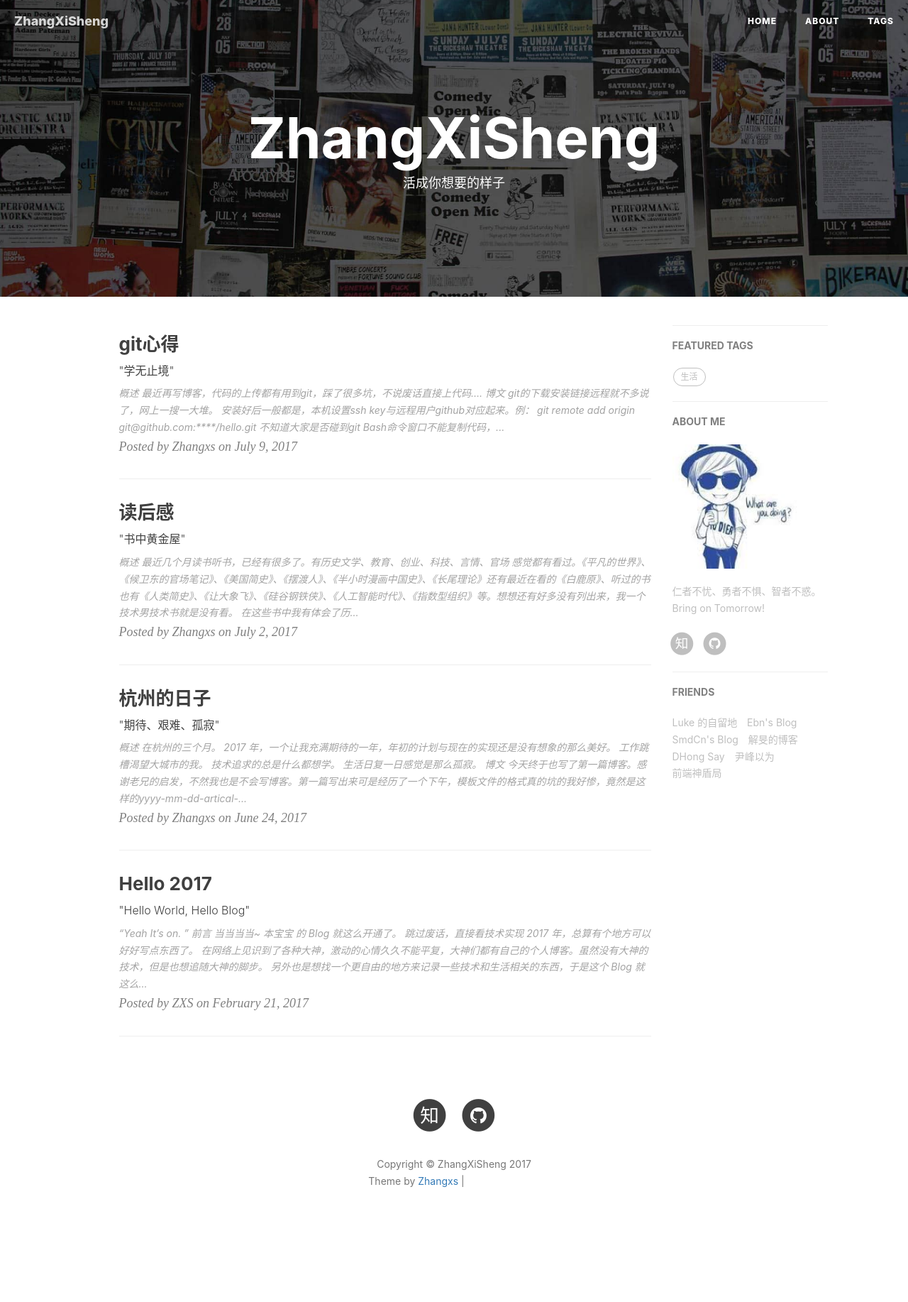
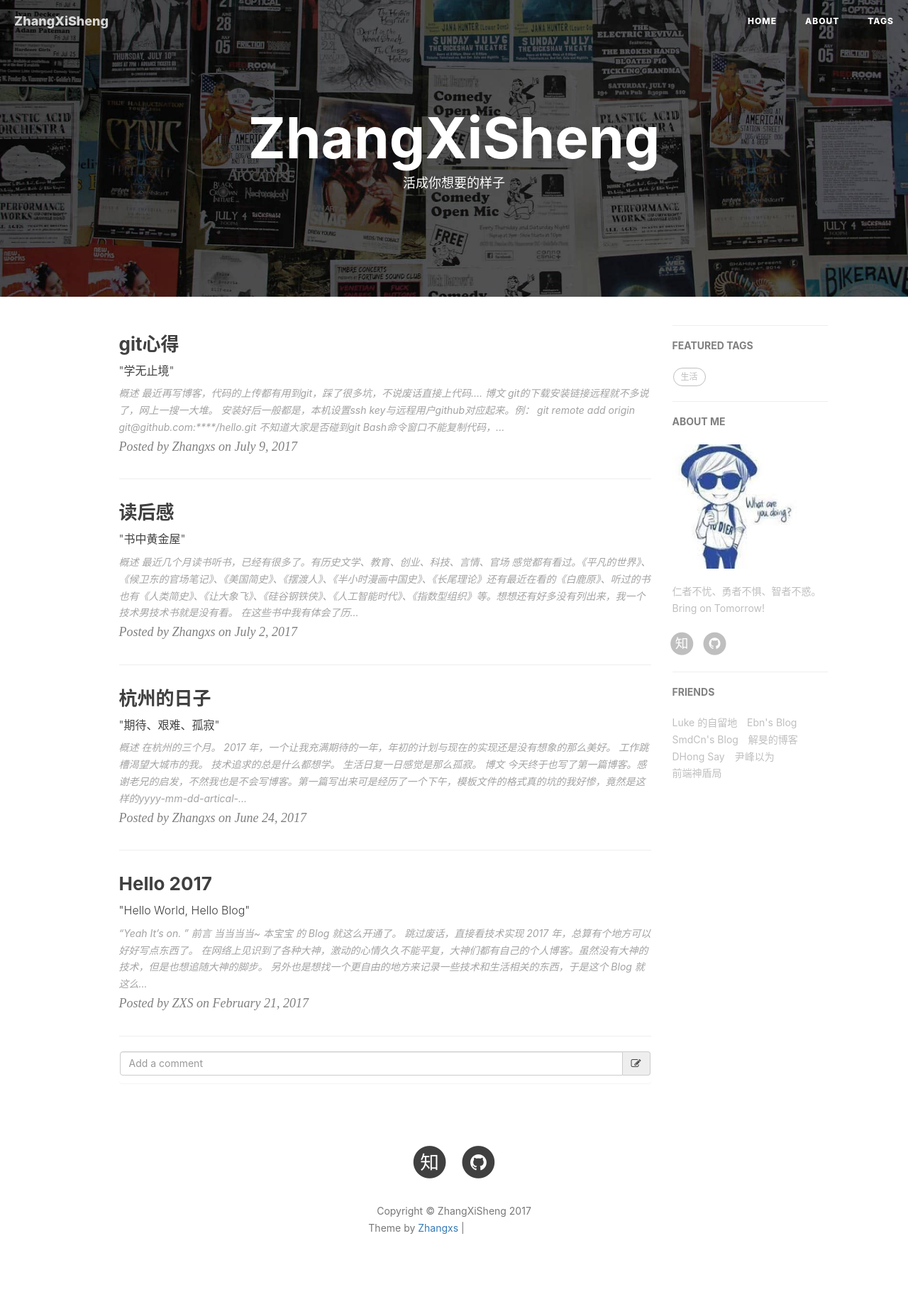
Before and after one commit to mrzhangxisheng/mrzhangxisheng.github.io, a Jekyll site: the page built from index.html, in a window 1280 px wide. Shown: the whole page at 71% size. Built offline with Jekyll 4.4.1, drawn with Linux system fonts in a browser that asks for light colours; nearby versions of some CDN libraries; the list of posts is cut into pages by our own code; comment, search, counter and statistics services are not loaded; before the commit the page ends 1768 px from its top, so only the background shows below that; grey boxes are pictures that could not be loaded.

Commit message:
Update index.html

```diff
--- a/index.html
+++ b/index.html
@@ -27,7 +27,18 @@ description: "活成你想要的样子"
 <!-- jQuery -->
 <script src="/js/jquery.min.js"></script>
 <script src="/js/core.js"></script>
-<div class="comments-list" id="commentsList"></div>
+<div class="panel panel-white post " id="comments">
+					<div class="post-footer">
+						<div class="input-group">
+							<input id="comment_txt" class="form-control" placeholder="Add a comment" type="text">
+							<span class="input-group-addon">
+                        <a href="#"><i class="fa fa-edit" onclick="login()"></i></a>
+                    </span>
+						</div>
+						<ul class="comments-list" id="commentsList">
+						</ul>
+					</div>
+				</div>
 <div class="modal fade" id="myModal" tabindex="-1" role="dialog" aria-labelledby="myModalLabel">
 		<div class="modal-dialog" role="document">
 			<div class="modal-content">
```
